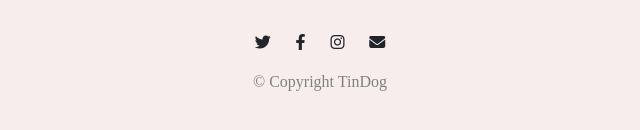
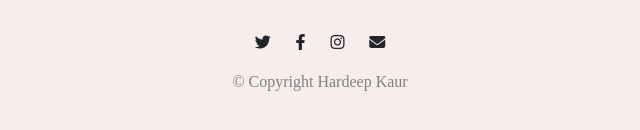
Before and after one commit to hardeep-kaur10/purple-tindog-site, a plain HTML site: page index.html in a window 1280 px wide. Shown: the part 3491-3621 px from the top of the page, 320-960 px from the left. Drawn offline with nearby package versions, Linux system fonts and the light colour scheme.

Commit message:
Update index.html

```diff
--- a/index.html
+++ b/index.html
@@ -267,7 +267,7 @@
     <i class="social-icon fa-brands fa-instagram"></i>
     <i class="social-icon fa-solid fa-envelope"></i>
 
-    <p>© Copyright TinDog</p>
+    <p>© Copyright Hardeep Kaur</p>
 
   </footer>
 
```
